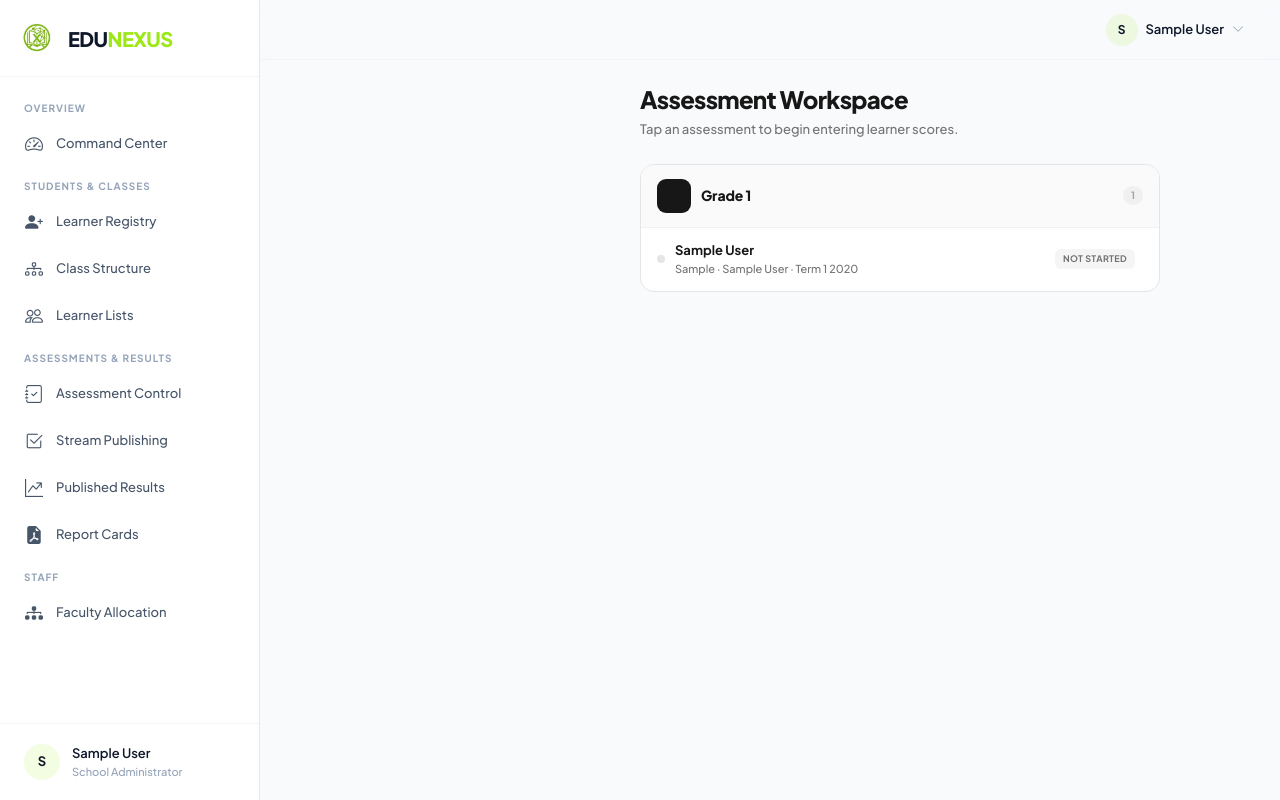
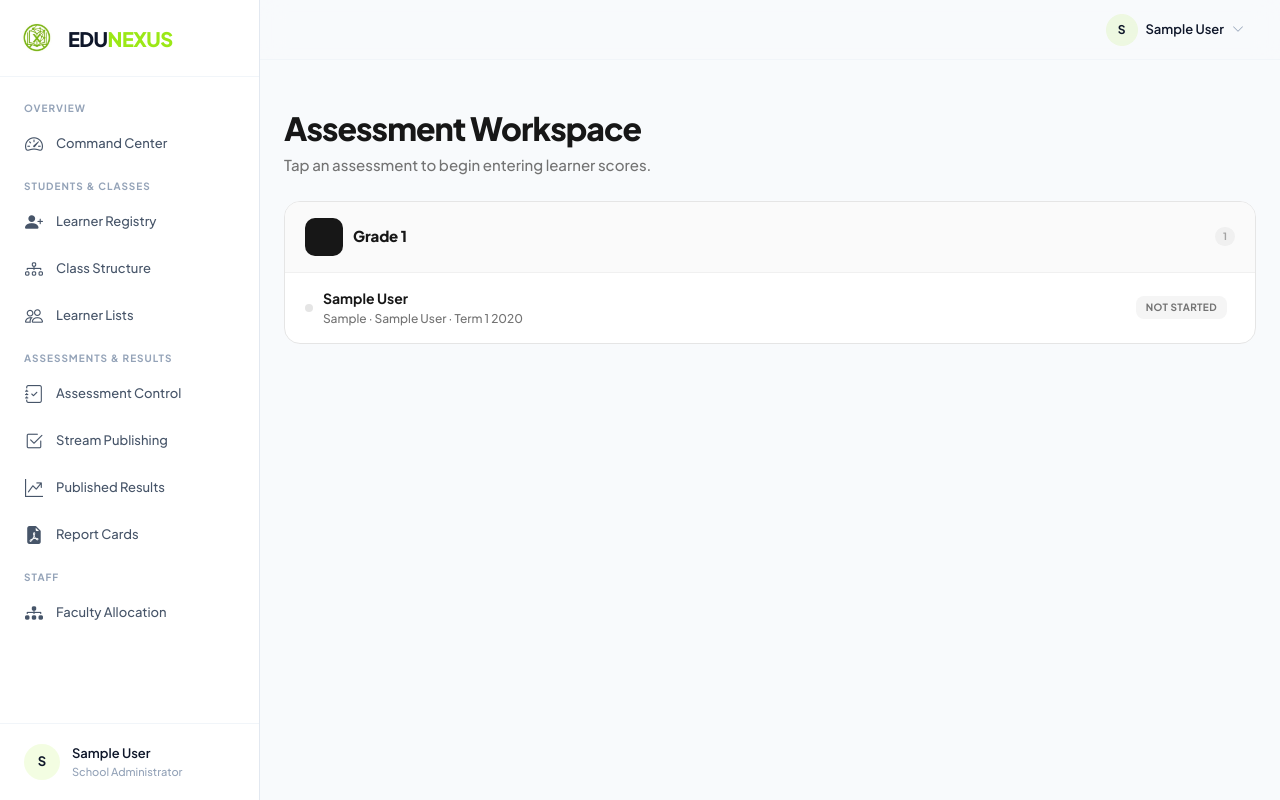
Before and after one commit to mwangikevin038-bit/edunexus-exam-system, a Django app: page /select-exam/ in a window 1280 px wide; the page is wider, and only the part inside the window is pictured. Run offline with Django 4.2, Linux system fonts and the light colour scheme; a user stored in the database is signed in; data comes from the database, SQL or seed files in the repository; tables that the repository leaves empty hold one stand-in row (values such as "Sample post"); parts of the project's set-up code (start-up, migrations or seed data) failed here and were passed over; some libraries are stand-ins or nearby versions.

Commit message:
Fix desktop overflow and responsive layouts across all pages
Root cause: .main-content had margin-left:260px + max-width:1280px = 1540px total, overflowing 1366px viewport by 174px

- layout.css: Added max-width:calc(100% - sidebar-width) on .main-content for desktop and sidebar-collapsed states
- dashboard.html: Removed max-width:520px cap, added proper desktop media queries (2-col class grid, larger metrics, bigger greeting)
- select_exam_details.html: Removed max-width:520px cap, added desktop media queries (larger cards, bigger inputs, better spacing)

```diff
--- a/static/css/layout.css
+++ b/static/css/layout.css
@@ -264,6 +264,7 @@ body.sidebar-collapsed .sidebar-user {
 
 body.sidebar-collapsed .main-content {
     margin-left: var(--sidebar-collapsed);
+    max-width: calc(100% - var(--sidebar-collapsed));
 }
 
 /* ── Top Bar ────────────────────────────────────────────────── */
@@ -775,6 +776,7 @@ body.sidebar-collapsed .main-content {
     }
     .main-content {
         margin-left: var(--sidebar-width);
+        max-width: calc(100% - var(--sidebar-width));
         transition: margin-left var(--duration-slow) var(--ease-out);
     }
 }
--- a/students/templates/students/select_exam_details.html
+++ b/students/templates/students/select_exam_details.html
@@ -1,7 +1,7 @@
 {% extends 'students/base.html' %}
 {% block content %}
 <style>
-    .cap{max-width:520px;margin:0 auto;padding-bottom:90px;animation:capIn 350ms cubic-bezier(.16,1,.3,1) both}
+    .cap{max-width:100%;margin:0 auto;padding-bottom:90px;animation:capIn 350ms cubic-bezier(.16,1,.3,1) both}
     @keyframes capIn{from{opacity:0;transform:translateY(10px)}to{opacity:1;transform:translateY(0)}}
 
     .cap-back{display:inline-flex;align-items:center;gap:6px;color:#737373;text-decoration:none;font-size:.8125rem;font-weight:600;margin-bottom:16px;padding:4px 0;-webkit-tap-highlight-color:transparent}
@@ -111,6 +111,31 @@
     .cap-head p{font-size:.8125rem;color:#737373;margin:6px 0 0;font-weight:500}
 
     @media(max-width:420px){.cap-green-card{padding:16px}.cap-green-class{font-size:1rem}.cap-score{width:48px;height:38px;font-size:.875rem}.cap-absent{width:38px;height:38px}}
+
+    @media(min-width:768px){
+        .cap{padding:24px 0 48px}
+        .cap-head h1{font-size:2rem}
+        .cap-head p{font-size:.9375rem}
+        .cap-green-card{padding:22px 24px;border-radius:18px}
+        .cap-green-class{font-size:1.125rem}
+        .cap-green-icon{width:48px;height:48px;border-radius:13px}
+        .cap-green-icon i{font-size:22px}
+        .cap-group{border-radius:16px}
+        .cap-group-head{padding:16px 20px}
+        .cap-group-icon{width:38px;height:38px;border-radius:10px}
+        .cap-group-name{font-size:.9375rem}
+        .cap-assess{padding:15px 20px}
+        .cap-assess-name{font-size:.875rem}
+        .cap-assess-detail{font-size:.75rem}
+        .cap-assess-status{font-size:.625rem;padding:4px 10px;border-radius:8px}
+        .cap-student{padding:16px 0}
+        .cap-student-name{font-size:.9375rem}
+        .cap-score{width:56px;height:44px;font-size:1rem;border-radius:12px}
+        .cap-absent{width:44px;height:44px;border-radius:12px}
+        .cap-bottom-bar{padding:14px 24px}
+        .cap-meta{border-radius:14px}
+        .cap-action-btn{height:46px;border-radius:12px;font-size:.875rem}
+    }
 </style>
 
 <div class="cap">
```
Also changed, not shown: students/templates/students/dashboard.html (+60 -2 lines).
